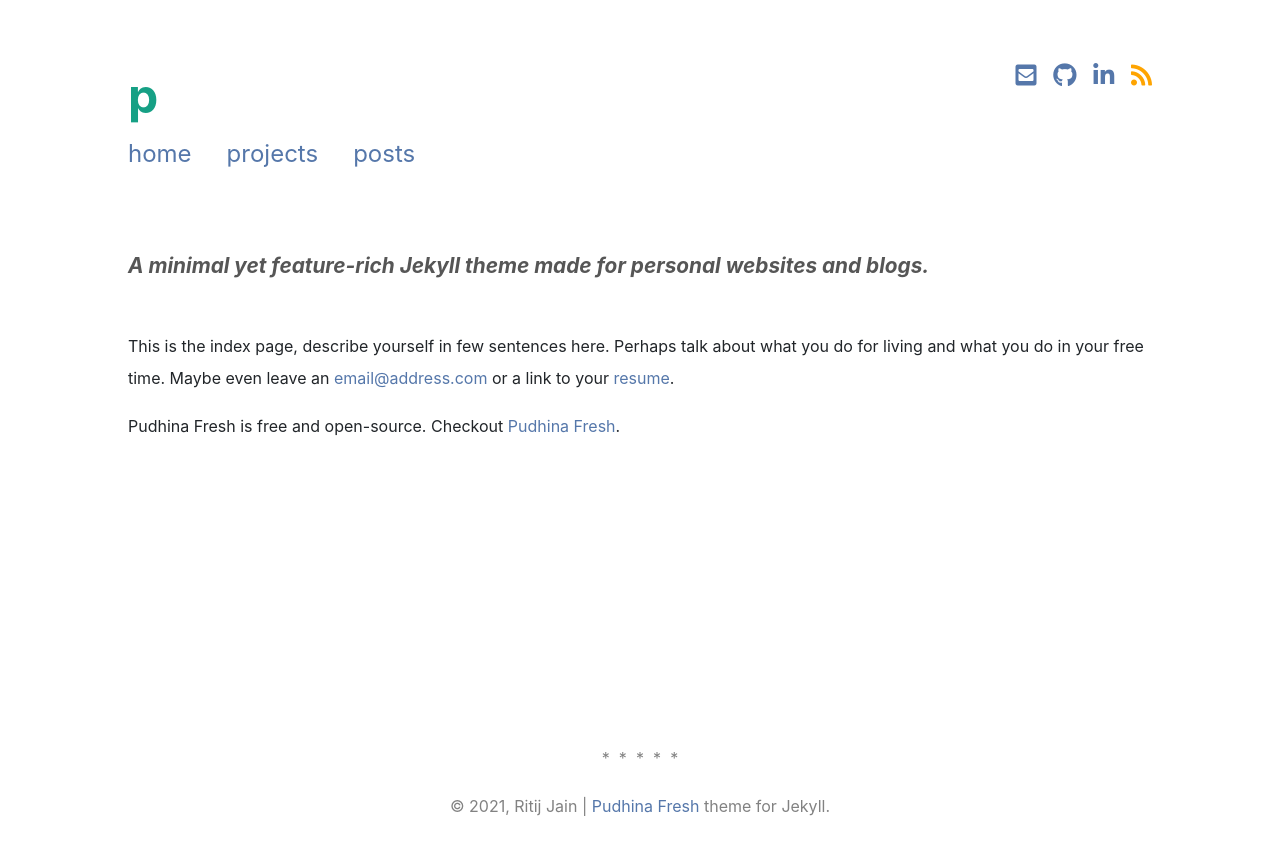
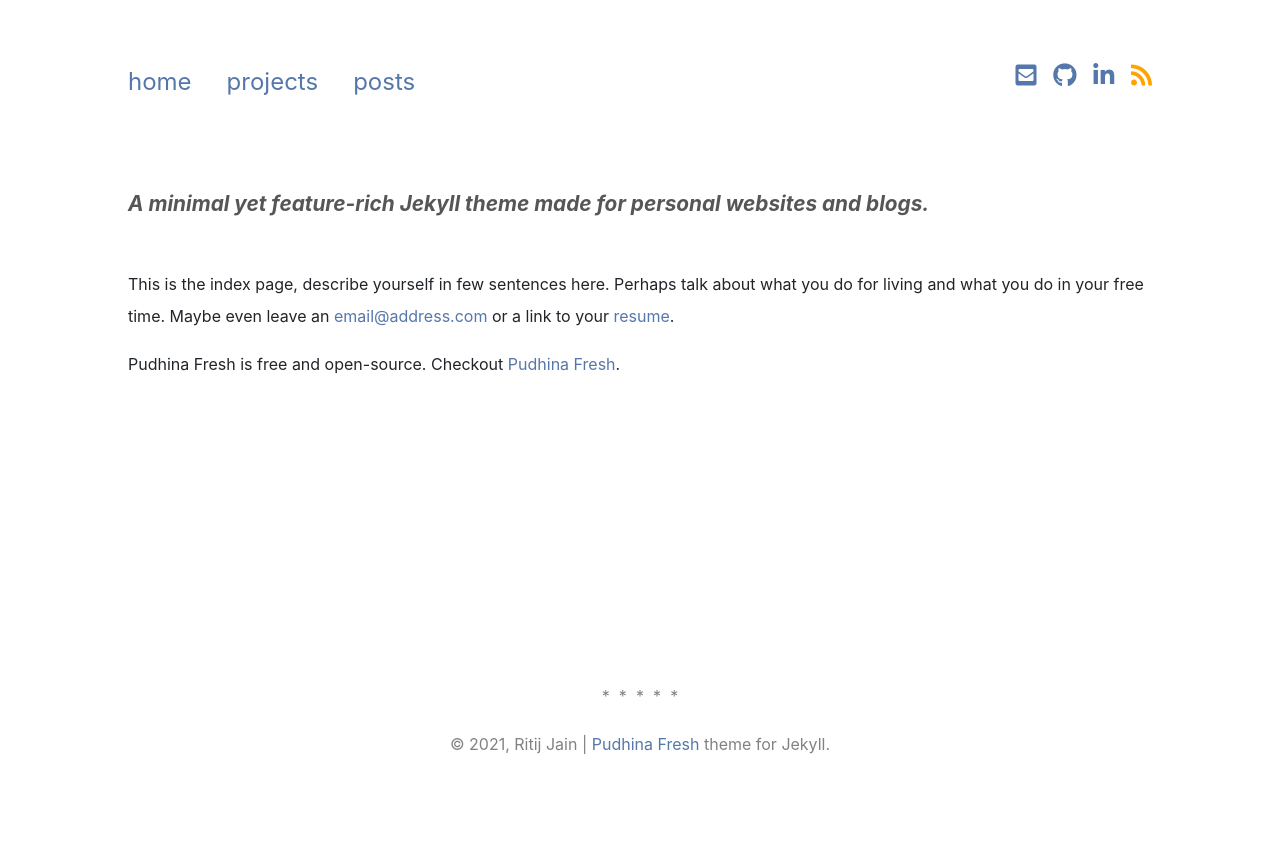
Before and after one commit to RedShadow-play/pm-profiru-82335, a Jekyll site: the page built from index.md, in a window 1280 px wide. Shown: the top 855 px of the page. Built offline with Jekyll 4.4.1, drawn with Linux system fonts in a browser that asks for light colours; nearby versions of some CDN libraries; a style sheet for code colours, icons or effects is not loaded.

```diff
--- a/_config.yml
+++ b/_config.yml
@@ -1,4 +1,4 @@
-title: p
+title:
 short_logo: PF.
 description: |
   A minimal yet feature-rich Jekyll theme made for personal websites and blogs.
```
